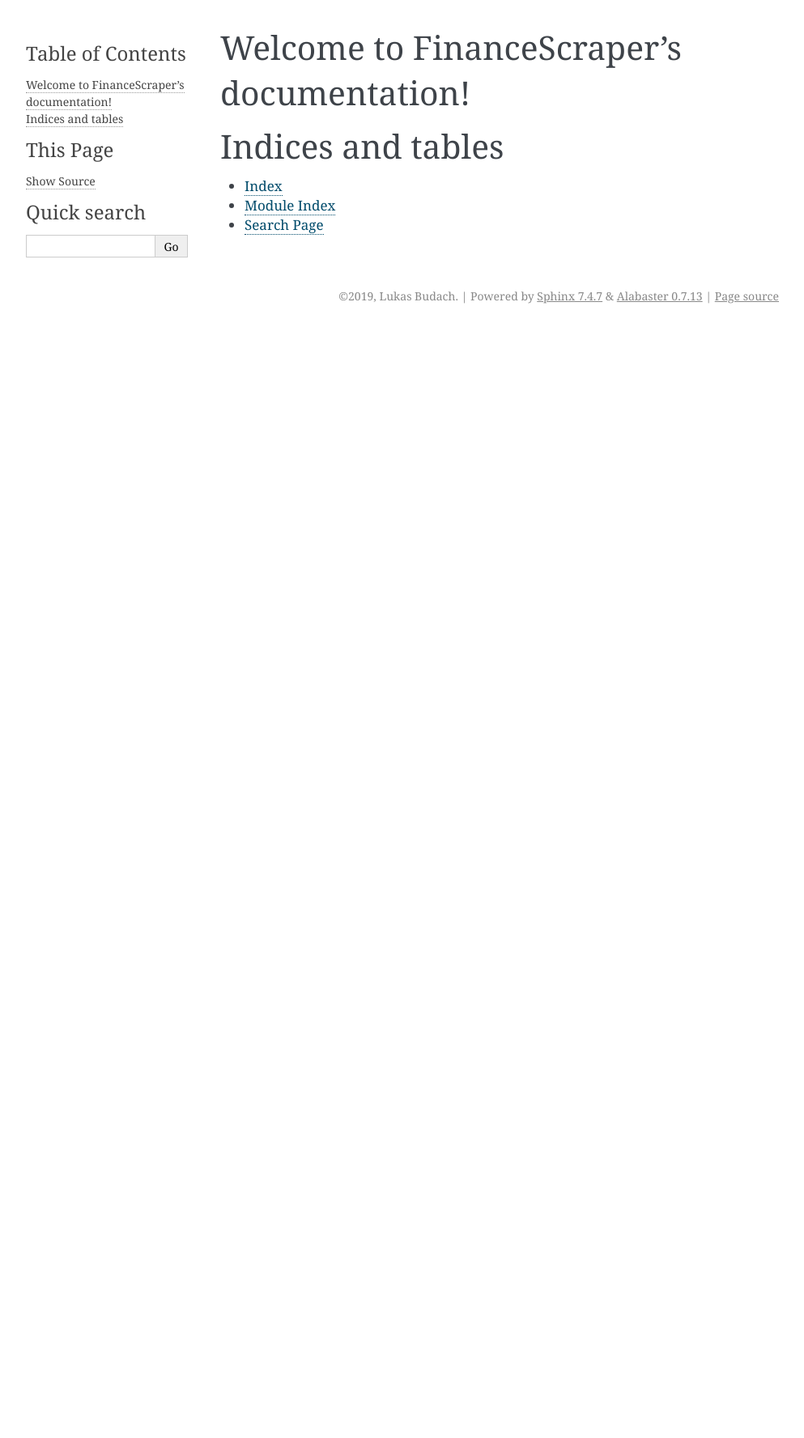
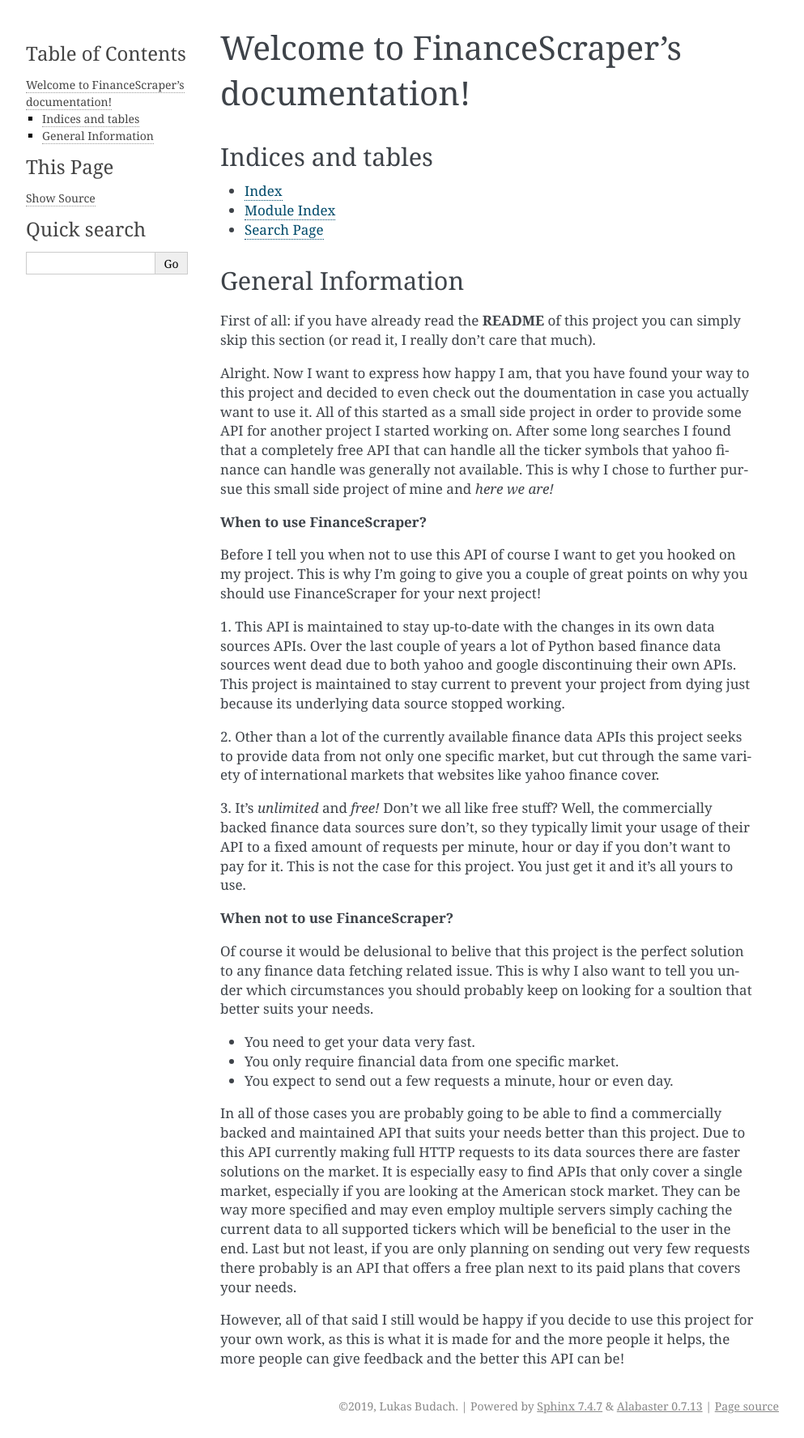
Before and after one commit to LukasBudach/FinanceScraper, a Sphinx documentation site: the page built from docs/index.rst, in a window 1280 px wide. Shown: the whole page at 81% size, without its empty margins (148-1141 px from the left). Built offline with Sphinx 7.4.7, drawn with Linux system fonts in a browser that asks for light colours; before the commit the page ends 900 px from its top, so only the background shows below that.

Commit message:
add general information to documentation

```diff
--- a/docs/index.rst
+++ b/docs/index.rst
@@ -13,8 +13,71 @@
 
 
 Indices and tables
-==================
+------------------
 
 * :ref:`genindex`
 * :ref:`modindex`
 * :ref:`search`
+
+General Information
+-------------------
+First of all: if you have already read the **README** of this project you can
+simply skip this section (or read it, I really don't care that much).
+
+Alright. Now I want to express how happy I am, that you have found your way to
+this project and decided to even check out the doumentation in case you
+actually want to use it. All of this started as a small side project in order
+to provide some API for another project I started working on. After some long
+searches I found that a completely free API that can handle all the ticker
+symbols that yahoo finance can handle was generally not available. This is why
+I chose to further pursue this small side project of mine and *here we are!*
+
+
+**When to use FinanceScraper?**
+
+Before I tell you when not to use this API of course I want to get you hooked
+on my project. This is why I'm going to give you a couple of great points on
+why you should use FinanceScraper for your next project!
+
+1. This API is maintained to stay up-to-date with the changes in its own data
+sources APIs. Over the last couple of years a lot of Python based finance data
+sources went dead due to both yahoo and google discontinuing their own APIs.
+This project is maintained to stay current to prevent your project from dying
+just because its underlying data source stopped working.
+
+2. Other than a lot of the currently available finance data APIs this project
+seeks to provide data from not only one specific market, but cut through the
+same variety of international markets that websites like yahoo finance cover.
+
+3. It's *unlimited* and *free!* Don't we all like free stuff? Well, the
+commercially backed finance data sources sure don't, so they typically limit
+your usage of their API to a fixed amount of requests per minute, hour or day
+if you don't want to pay for it. This is not the case for this project. You
+just get it and it's all yours to use.
+
+
+**When not to use FinanceScraper?**
+
+Of course it would be delusional to belive that this project is the perfect
+solution to any finance data fetching related issue. This is why I also want
+to tell you under which circumstances you should probably keep on looking for
+a soultion that better suits your needs.
+
+* You need to get your data very fast.
+* You only require financial data from one specific market.
+* You expect to send out a few requests a minute, hour or even day.
+
+In all of those cases you are probably going to be able to find a commercially
+backed and maintained API that suits your needs better than this project. Due
+to this API currently making full HTTP requests to its data sources there are
+faster solutions on the market. It is especially easy to find APIs that only
+cover a single market, especially if you are looking at the American stock
+market. They can be way more specified and may even employ multiple servers
+simply caching the current data to all supported tickers which will be
+beneficial to the user in the end. Last but not least, if you are only planning
+on sending out very few requests there probably is an API that offers a free
+plan next to its paid plans that covers your needs.
+
+However, all of that said I still would be happy if you decide to use this
+project for your own work, as this is what it is made for and the more people
+it helps, the more people can give feedback and the better this API can be!
```
Also changed, not shown: docs/_static/Neues Textdokument.txt (deleted), docs/_templates/Neues Textdokument.txt (deleted), 1 other file.
